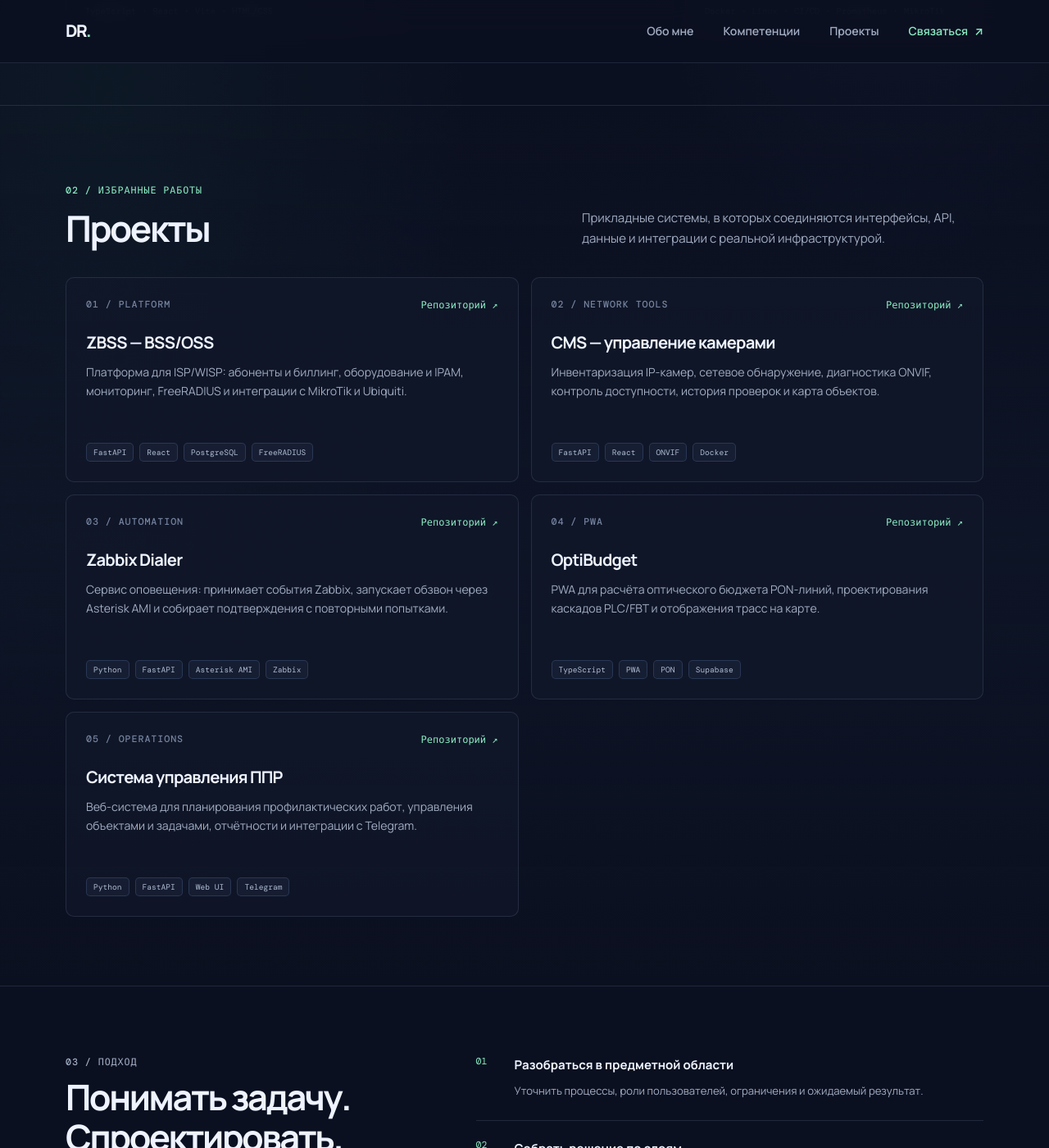
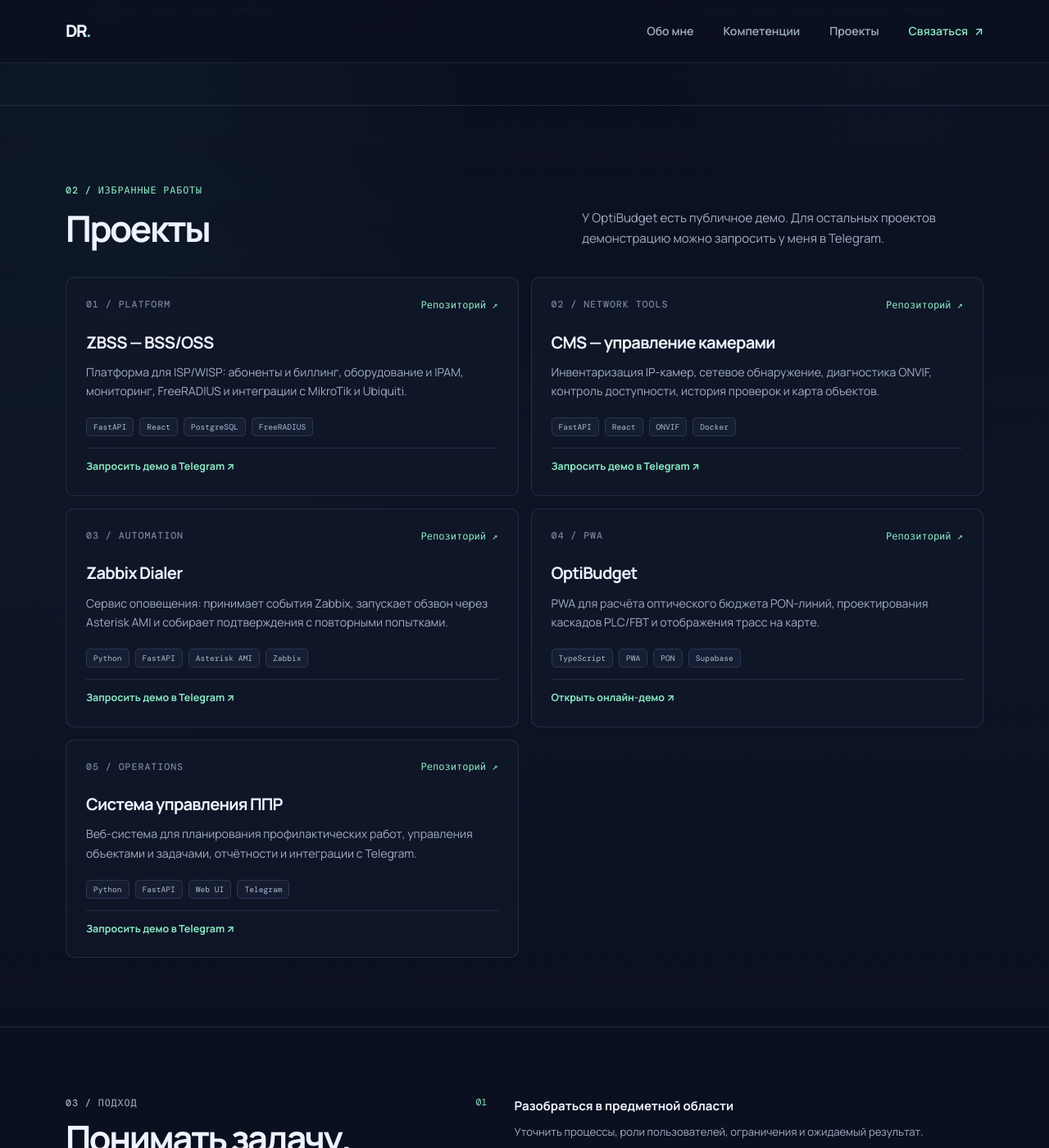
Before and after one commit to drycov/drycov.github.io, a Jekyll site: the page built from index.md, in a window 1280 px wide and 1400 px high, scrolled down 1366 px. Shown: the whole window at 82% size. Built offline with Jekyll 4.4.1, drawn with Linux system fonts in a browser that asks for light colours.

Commit message:
feat: add project demos and Telegram contact

```diff
--- a/assets/css/portfolio.css
+++ b/assets/css/portfolio.css
@@ -128,6 +128,9 @@ a:focus-visible { outline: 2px solid var(--accent); outline-offset: 4px; border-
 .project-card p { margin: 0; color: var(--muted); font-size: .88rem; }
 .project-card .tag-list { display: flex; flex-wrap: wrap; gap: 7px; margin-top: auto; padding-top: 21px; }
 .project-card .tag { padding: 4px 8px; font-size: .6rem; }
+.project-actions { display: flex; align-items: center; margin-top: 14px; padding-top: 12px; border-top: 1px solid var(--line); }
+.project-demo { color: var(--accent); text-decoration: none; font-size: .78rem; font-weight: 700; }
+.project-demo:hover { text-decoration: underline; }
 .approach-grid { display: grid; grid-template-columns: minmax(0, .82fr) minmax(0, 1.18fr); gap: 70px; align-items: start; }
 .approach-copy h2 { max-width: 400px; margin: 8px 0 16px; font-size: clamp(1.9rem, 4vw, 2.7rem); line-height: 1.15; letter-spacing: -.055em; }
 .approach-copy p { max-width: 430px; margin: 0; color: var(--muted); }
--- a/index.md
+++ b/index.md
@@ -54,14 +54,14 @@ description: Разрабатываю веб-приложения, backend-се
   <div class="container">
     <div class="section-heading">
       <div><p class="section-kicker">02 / Избранные работы</p><h2>Проекты</h2></div>
-      <p class="section-intro">Прикладные системы, в которых соединяются интерфейсы, API, данные и интеграции с реальной инфраструктурой.</p>
+      <p class="section-intro">У OptiBudget есть публичное демо. Для остальных проектов демонстрацию можно запросить у меня в Telegram.</p>
     </div>
     <div class="projects-grid">
-      <article class="project-card"><div class="project-top"><span class="project-index">01 / PLATFORM</span><a class="project-link" href="https://github.com/drycov/zbss" target="_blank" rel="noopener noreferrer" aria-label="Открыть репозиторий ZBSS">Репозиторий ↗</a></div><h3>ZBSS — BSS/OSS</h3><p>Платформа для ISP/WISP: абоненты и биллинг, оборудование и IPAM, мониторинг, FreeRADIUS и интеграции с MikroTik и Ubiquiti.</p><div class="tag-list"><span class="tag">FastAPI</span><span class="tag">React</span><span class="tag">PostgreSQL</span><span class="tag">FreeRADIUS</span></div></article>
-      <article class="project-card"><div class="project-top"><span class="project-index">02 / NETWORK TOOLS</span><a class="project-link" href="https://github.com/drycov/cms" target="_blank" rel="noopener noreferrer" aria-label="Открыть репозиторий CMS">Репозиторий ↗</a></div><h3>CMS — управление камерами</h3><p>Инвентаризация IP-камер, сетевое обнаружение, диагностика ONVIF, контроль доступности, история проверок и карта объектов.</p><div class="tag-list"><span class="tag">FastAPI</span><span class="tag">React</span><span class="tag">ONVIF</span><span class="tag">Docker</span></div></article>
-      <article class="project-card"><div class="project-top"><span class="project-index">03 / AUTOMATION</span><a class="project-link" href="https://github.com/drycov/zabbix_dialer" target="_blank" rel="noopener noreferrer" aria-label="Открыть репозиторий Zabbix Dialer">Репозиторий ↗</a></div><h3>Zabbix Dialer</h3><p>Сервис оповещения: принимает события Zabbix, запускает обзвон через Asterisk AMI и собирает подтверждения с повторными попытками.</p><div class="tag-list"><span class="tag">Python</span><span class="tag">FastAPI</span><span class="tag">Asterisk AMI</span><span class="tag">Zabbix</span></div></article>
-      <article class="project-card"><div class="project-top"><span class="project-index">04 / PWA</span><a class="project-link" href="https://github.com/drycov/optibudget" target="_blank" rel="noopener noreferrer" aria-label="Открыть репозиторий OptiBudget">Репозиторий ↗</a></div><h3>OptiBudget</h3><p>PWA для расчёта оптического бюджета PON-линий, проектирования каскадов PLC/FBT и отображения трасс на карте.</p><div class="tag-list"><span class="tag">TypeScript</span><span class="tag">PWA</span><span class="tag">PON</span><span class="tag">Supabase</span></div></article>
-      <article class="project-card"><div class="project-top"><span class="project-index">05 / OPERATIONS</span><a class="project-link" href="https://github.com/drycov/ppr-system" target="_blank" rel="noopener noreferrer" aria-label="Открыть репозиторий PPR System">Репозиторий ↗</a></div><h3>Система управления ППР</h3><p>Веб-система для планирования профилактических работ, управления объектами и задачами, отчётности и интеграции с Telegram.</p><div class="tag-list"><span class="tag">Python</span><span class="tag">FastAPI</span><span class="tag">Web UI</span><span class="tag">Telegram</span></div></article>
+      <article class="project-card"><div class="project-top"><span class="project-index">01 / PLATFORM</span><a class="project-link" href="https://github.com/drycov/zbss" target="_blank" rel="noopener noreferrer" aria-label="Открыть репозиторий ZBSS">Репозиторий ↗</a></div><h3>ZBSS — BSS/OSS</h3><p>Платформа для ISP/WISP: абоненты и биллинг, оборудование и IPAM, мониторинг, FreeRADIUS и интеграции с MikroTik и Ubiquiti.</p><div class="tag-list"><span class="tag">FastAPI</span><span class="tag">React</span><span class="tag">PostgreSQL</span><span class="tag">FreeRADIUS</span></div><div class="project-actions"><a class="project-demo" href="https://t.me/x0den_k8n" target="_blank" rel="noopener noreferrer">Запросить демо в Telegram ↗</a></div></article>
+      <article class="project-card"><div class="project-top"><span class="project-index">02 / NETWORK TOOLS</span><a class="project-link" href="https://github.com/drycov/cms" target="_blank" rel="noopener noreferrer" aria-label="Открыть репозиторий CMS">Репозиторий ↗</a></div><h3>CMS — управление камерами</h3><p>Инвентаризация IP-камер, сетевое обнаружение, диагностика ONVIF, контроль доступности, история проверок и карта объектов.</p><div class="tag-list"><span class="tag">FastAPI</span><span class="tag">React</span><span class="tag">ONVIF</span><span class="tag">Docker</span></div><div class="project-actions"><a class="project-demo" href="https://t.me/x0den_k8n" target="_blank" rel="noopener noreferrer">Запросить демо в Telegram ↗</a></div></article>
+      <article class="project-card"><div class="project-top"><span class="project-index">03 / AUTOMATION</span><a class="project-link" href="https://github.com/drycov/zabbix_dialer" target="_blank" rel="noopener noreferrer" aria-label="Открыть репозиторий Zabbix Dialer">Репозиторий ↗</a></div><h3>Zabbix Dialer</h3><p>Сервис оповещения: принимает события Zabbix, запускает обзвон через Asterisk AMI и собирает подтверждения с повторными попытками.</p><div class="tag-list"><span class="tag">Python</span><span class="tag">FastAPI</span><span class="tag">Asterisk AMI</span><span class="tag">Zabbix</span></div><div class="project-actions"><a class="project-demo" href="https://t.me/x0den_k8n" target="_blank" rel="noopener noreferrer">Запросить демо в Telegram ↗</a></div></article>
+      <article class="project-card"><div class="project-top"><span class="project-index">04 / PWA</span><a class="project-link" href="https://github.com/drycov/optibudget" target="_blank" rel="noopener noreferrer" aria-label="Открыть репозиторий OptiBudget">Репозиторий ↗</a></div><h3>OptiBudget</h3><p>PWA для расчёта оптического бюджета PON-линий, проектирования каскадов PLC/FBT и отображения трасс на карте.</p><div class="tag-list"><span class="tag">TypeScript</span><span class="tag">PWA</span><span class="tag">PON</span><span class="tag">Supabase</span></div><div class="project-actions"><a class="project-demo" href="https://optibudget-gray.vercel.app" target="_blank" rel="noopener noreferrer">Открыть онлайн-демо ↗</a></div></article>
+      <article class="project-card"><div class="project-top"><span class="project-index">05 / OPERATIONS</span><a class="project-link" href="https://github.com/drycov/ppr-system" target="_blank" rel="noopener noreferrer" aria-label="Открыть репозиторий PPR System">Репозиторий ↗</a></div><h3>Система управления ППР</h3><p>Веб-система для планирования профилактических работ, управления объектами и задачами, отчётности и интеграции с Telegram.</p><div class="tag-list"><span class="tag">Python</span><span class="tag">FastAPI</span><span class="tag">Web UI</span><span class="tag">Telegram</span></div><div class="project-actions"><a class="project-demo" href="https://t.me/x0den_k8n" target="_blank" rel="noopener noreferrer">Запросить демо в Telegram ↗</a></div></article>
     </div>
   </div>
 </section>
@@ -81,7 +81,7 @@ description: Разрабатываю веб-приложения, backend-се
   <div class="container">
     <div class="contact-panel">
       <div><p class="section-kicker">04 / Контакты</p><h2>Обсудим задачу?</h2><p>Напишите мне или посмотрите исходный код и описание проектов на GitHub.</p></div>
-      <div class="contact-actions"><a class="button button-primary" href="mailto:drycov@gmail.com">Написать на почту <span class="button-arrow" aria-hidden="true">↗</span></a><a class="button button-secondary" href="https://github.com/drycov" target="_blank" rel="noopener noreferrer">GitHub <span class="button-arrow" aria-hidden="true">↗</span></a></div>
+      <div class="contact-actions"><a class="button button-primary" href="mailto:drycov@gmail.com">Написать на почту <span class="button-arrow" aria-hidden="true">↗</span></a><a class="button button-secondary" href="https://t.me/x0den_k8n" target="_blank" rel="noopener noreferrer">Telegram <span class="button-arrow" aria-hidden="true">↗</span></a><a class="button button-secondary" href="https://github.com/drycov" target="_blank" rel="noopener noreferrer">GitHub <span class="button-arrow" aria-hidden="true">↗</span></a></div>
     </div>
   </div>
 </section>
```
